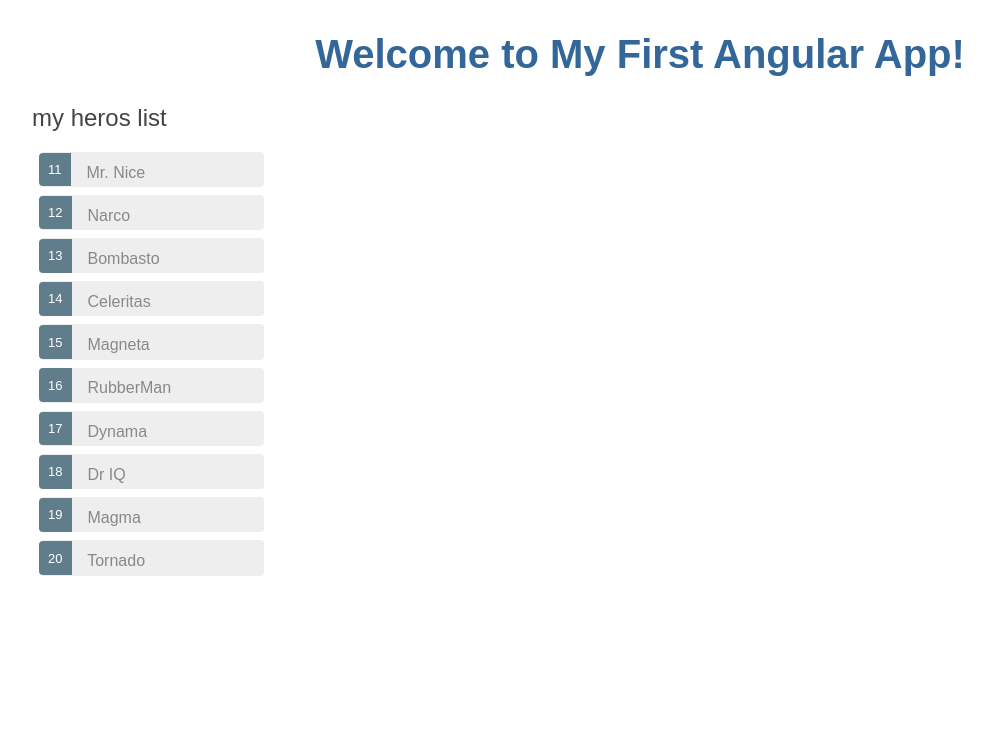
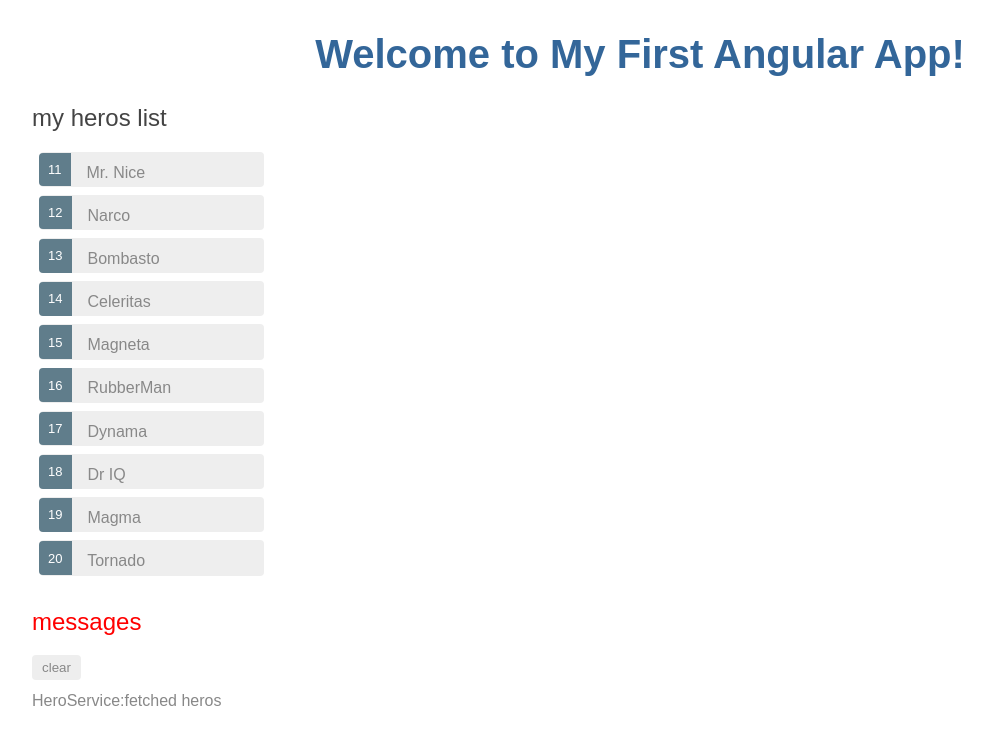
Before and after one commit to liyinggit/my-angular-app, an Angular app: page / in a window 1280 px wide. Shown: the top 744 px of the page, without its empty margins (0-992 px from the left). Built offline with nearby package versions, Linux system fonts and the light colour scheme.

Commit message:
messages组件

```diff
--- /dev/null
+++ b/src/app/Messages/Messages.component.css
@@ -0,0 +1,35 @@
+/* MessagesComponent's private CSS styles */
+h2 {
+    color: red;
+    font-family: Arial, Helvetica, sans-serif;
+    font-weight: lighter;
+  }
+  body {
+    margin: 2em;
+  }
+  body, input[text], button {
+    color: crimson;
+    font-family: Cambria, Georgia;
+  }
+
+  button.clear {
+    font-family: Arial;
+    background-color: #eee;
+    border: none;
+    padding: 5px 10px;
+    border-radius: 4px;
+    cursor: pointer;
+    cursor: hand;
+  }
+  button:hover {
+    background-color: #cfd8dc;
+  }
+  button:disabled {
+    background-color: #eee;
+    color: #aaa;
+    cursor: auto;
+  }
+  button.clear {
+    color: #888;
+    margin-bottom: 12px;
+  }
--- /dev/null
+++ b/src/app/Messages/Messages.component.html
@@ -0,0 +1,5 @@
+<div *ngIf="messageService.messages.length">
+  <h2>messages</h2>
+  <button class="clear" (click)="messageService.clear()">clear</button>
+  <div *ngFor='let message of messageService.messages'>{{message}}</div>
+</div>
--- /dev/null
+++ b/src/app/Messages/Messages.component.ts
@@ -0,0 +1,17 @@
+import { Component, OnInit } from '@angular/core';
+import { MessageService } from '../message.service';
+
+@Component({
+  selector: 'app-Messages',
+  templateUrl: './Messages.component.html',
+  styleUrls: ['./Messages.component.css']
+})
+export class MessagesComponent implements OnInit {
+
+  //这里的是public，因为要在html绑定他
+  constructor(public messageService:MessageService) { }
+
+  ngOnInit() {
+  }
+
+}
--- a/src/app/app.component.html
+++ b/src/app/app.component.html
@@ -8,4 +8,5 @@
 <!-- 要使用heros里定义的内容，要在这里添加 -->
 <app-heroes></app-heroes>
 
+<app-Messages></app-Messages>
 <!-- <router-outlet></router-outlet> -->
--- a/src/app/app.module.ts
+++ b/src/app/app.module.ts
@@ -6,12 +6,14 @@
 import { AppComponent } from './app.component';
 import { HeroesComponent } from './heroes/heroes.component';
 import { HeroDetailComponent } from './hero-detail/hero-detail.component';
+import { MessagesComponent } from './Messages/Messages.component';
 
 @NgModule({
    declarations: [
       AppComponent,
       HeroesComponent,
-      HeroDetailComponent
+      HeroDetailComponent,
+      MessagesComponent
    ],
    imports: [
       BrowserModule,
--- a/src/app/hero.service.ts
+++ b/src/app/hero.service.ts
@@ -2,6 +2,7 @@
 import { Hero } from './hero';
 import { HEROES } from './mock-heroes';
 import { Observable, of } from 'rxjs';
+import { MessageService } from './message.service';
 
 //使用@Injectable() 装饰器 将这个类标记为依赖注入系统的参与者之一
 //HeroService 可以从任何地方获取数据
@@ -11,7 +12,8 @@
 })
 export class HeroService {
 
-constructor() { }
+  //将messageService注入到HeroService中
+constructor(private messageService:MessageService) { }
 
 
 //返回模拟的英雄列表
@@ -21,6 +23,8 @@
 
 //使用 Observable可观察的
 getHeroes():Observable<Hero[]>{
+  //在获取到英雄数组时发送一条消息
+  this.messageService.add('HeroService:fetched heros');
   return of(HEROES);
 }
 
--- /dev/null
+++ b/src/app/message.service.ts
@@ -0,0 +1,21 @@
+import { Injectable } from '@angular/core';
+
+/**
+ * 该服务暴露了它messages缓存，add方法往缓存上添加方法，clear方法用于清空缓存
+ */
+@Injectable({
+  providedIn: 'root'
+})
+export class MessageService {
+
+  messages: string[] = [];
+
+  add(message: string) {
+    this.messages.push(message);
+  }
+
+  clear() {
+    this.messages = [];
+  }
+
+}
```
Also changed, not shown: 2 other files (tests, documents, lock files or other folders).
